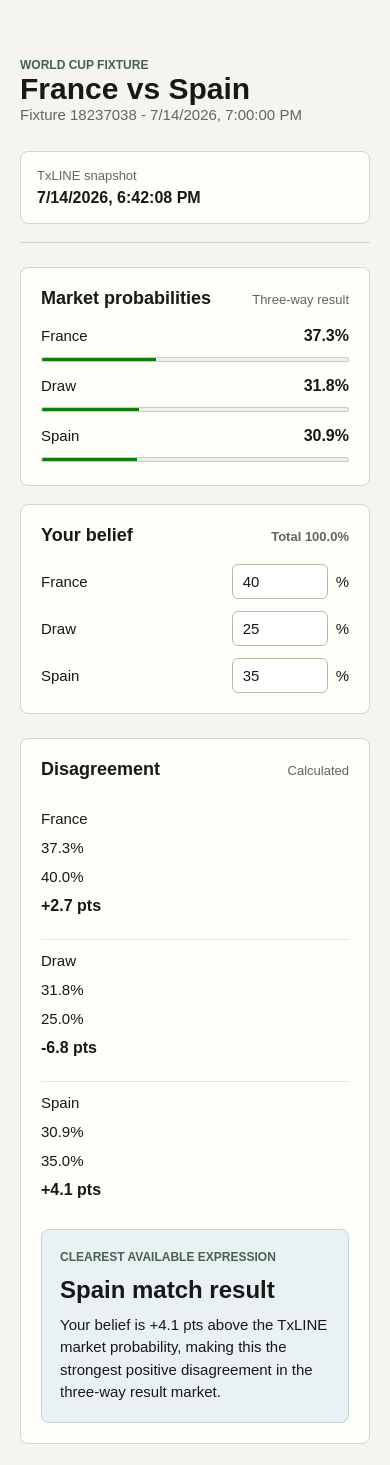
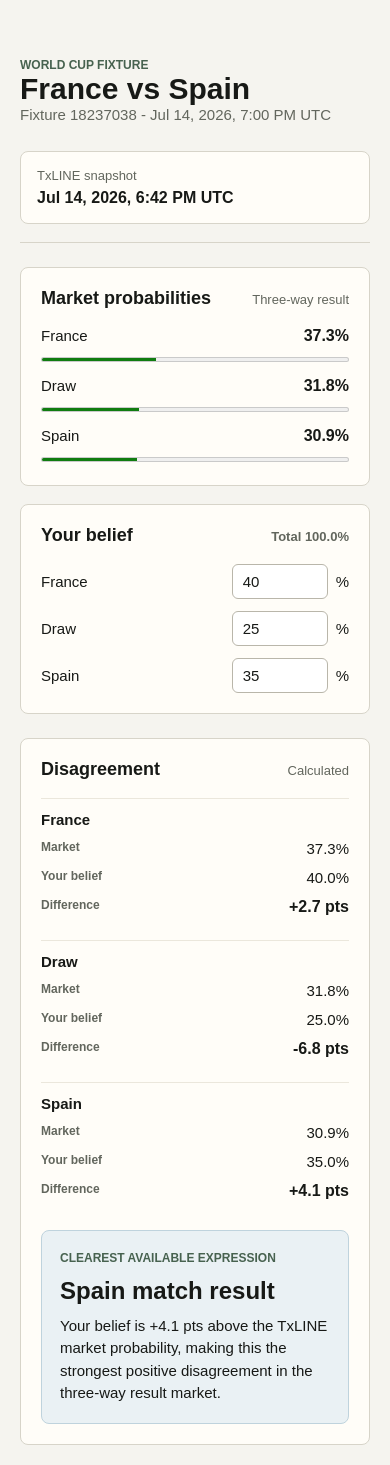
Before and after one commit to DanielTabakman/match-horizon, a Next.js app: page / in a window 390 px wide. Built offline with nearby package versions, Linux system fonts and the light colour scheme.

Commit message:
Address Issue 3 review blockers

```diff
--- a/app/BeliefComparisonClient.tsx
+++ b/app/BeliefComparisonClient.tsx
@@ -25,6 +25,12 @@ const DEFAULT_BELIEF: BeliefByOutcome = {
   draw: 0.25,
   participant_2: 0.35,
 };
+
+const timestampFormatter = new Intl.DateTimeFormat("en-US", {
+  dateStyle: "medium",
+  timeStyle: "short",
+  timeZone: "UTC",
+});
 
 export default function BeliefComparisonClient({ snapshot }: Props) {
   if (snapshot.status !== "ready") {
@@ -62,12 +68,12 @@ function ReadyComparison({ fixture, market }: { fixture: Fixture; market: Market
           </h1>
           <p className="muted">
             Fixture {fixture.fixtureId}
-            {fixture.startsAt ? ` - ${new Date(fixture.startsAt).toLocaleString()}` : ""}
+            {fixture.startsAt ? ` - ${formatTimestamp(fixture.startsAt)}` : ""}
           </p>
         </div>
         <div className="receipt">
           <span>TxLINE snapshot</span>
-          <strong>{new Date(market.capturedAt).toLocaleString()}</strong>
+          <strong>{formatTimestamp(market.capturedAt)}</strong>
         </div>
       </section>
 
@@ -123,12 +129,27 @@ function ReadyComparison({ fixture, market }: { fixture: Fixture; market: Market
           <span>{totalIsValid ? "Calculated" : "Waiting for 100%"}</span>
         </div>
         <div className="result-table">
+          <div className="result-row result-headings">
+            <span>Outcome</span>
+            <span>Market</span>
+            <span>Your belief</span>
+            <span>Difference</span>
+          </div>
           {comparison.outcomes.map((outcome) => (
             <div className="result-row" key={outcome.outcomeId}>
-              <span>{outcome.label}</span>
-              <span>{formatPercentage(outcome.marketProbability)}</span>
-              <span>{formatPercentage(outcome.beliefProbability)}</span>
-              <strong>{totalIsValid ? formatDisagreementPoints(outcome.disagreementPoints) : "-"}</strong>
+              <span className="result-outcome">{outcome.label}</span>
+              <span>
+                <span className="result-label">Market</span>
+                {formatPercentage(outcome.marketProbability)}
+              </span>
+              <span>
+                <span className="result-label">Your belief</span>
+                {formatPercentage(outcome.beliefProbability)}
+              </span>
+              <strong>
+                <span className="result-label">Difference</span>
+                {totalIsValid ? formatDisagreementPoints(outcome.disagreementPoints) : "-"}
+              </strong>
             </div>
           ))}
         </div>
@@ -168,6 +189,10 @@ function MarketRow({ outcome }: { outcome: OutcomeQuote }) {
   );
 }
 
+function formatTimestamp(value: string): string {
+  return `${timestampFormatter.format(new Date(value))} UTC`;
+}
+
 function StatePanel({ snapshot }: { snapshot: Exclude<SnapshotState, { status: "ready" }> }) {
   const copy = {
     loading: ["Loading fixture", "Fetching the committed TxLINE snapshot."],
--- a/app/globals.css
+++ b/app/globals.css
@@ -191,6 +191,18 @@ input {
   border-top: 0;
 }
 
+.result-headings {
+  color: #62665d;
+  font-weight: 700;
+}
+
+.result-label {
+  display: none;
+  color: #62665d;
+  font-size: 12px;
+  font-weight: 700;
+}
+
 .strongest {
   display: grid;
   align-content: start;
@@ -232,4 +244,23 @@ input {
   .result-row {
     grid-template-columns: 1fr;
   }
+
+  .result-headings {
+    display: none;
+  }
+
+  .result-row span,
+  .result-row strong {
+    display: flex;
+    justify-content: space-between;
+    gap: 12px;
+  }
+
+  .result-outcome {
+    font-weight: 700;
+  }
+
+  .result-row .result-label {
+    display: inline;
+  }
 }
--- a/src/lib/beliefComparison.ts
+++ b/src/lib/beliefComparison.ts
@@ -7,6 +7,7 @@ export type OutcomeDisagreement = {
   label: string;
   marketProbability: number;
   beliefProbability: number;
+  probabilityDelta: number;
   disagreementPoints: number;
 };
 
@@ -45,17 +46,18 @@ export function compareBeliefsToMarket(
       label: quote.label,
       marketProbability: quote.probability,
       beliefProbability,
+      probabilityDelta: beliefProbability - quote.probability,
       disagreementPoints: roundPercentagePoints(beliefProbability - quote.probability),
     };
   });
 
   const totalBelief = REQUIRED_OUTCOME_IDS.reduce((sum, outcomeId) => sum + belief[outcomeId], 0);
   const strongestPositive = outcomes.reduce<OutcomeDisagreement | null>((strongest, outcome) => {
-    if (outcome.disagreementPoints <= 0) {
+    if (outcome.probabilityDelta <= 0) {
       return strongest;
     }
 
-    if (!strongest || outcome.disagreementPoints > strongest.disagreementPoints) {
+    if (!strongest || outcome.probabilityDelta > strongest.probabilityDelta) {
       return outcome;
     }
 
```
Also changed, not shown: 1 other file (tests, documents, lock files or other folders).
